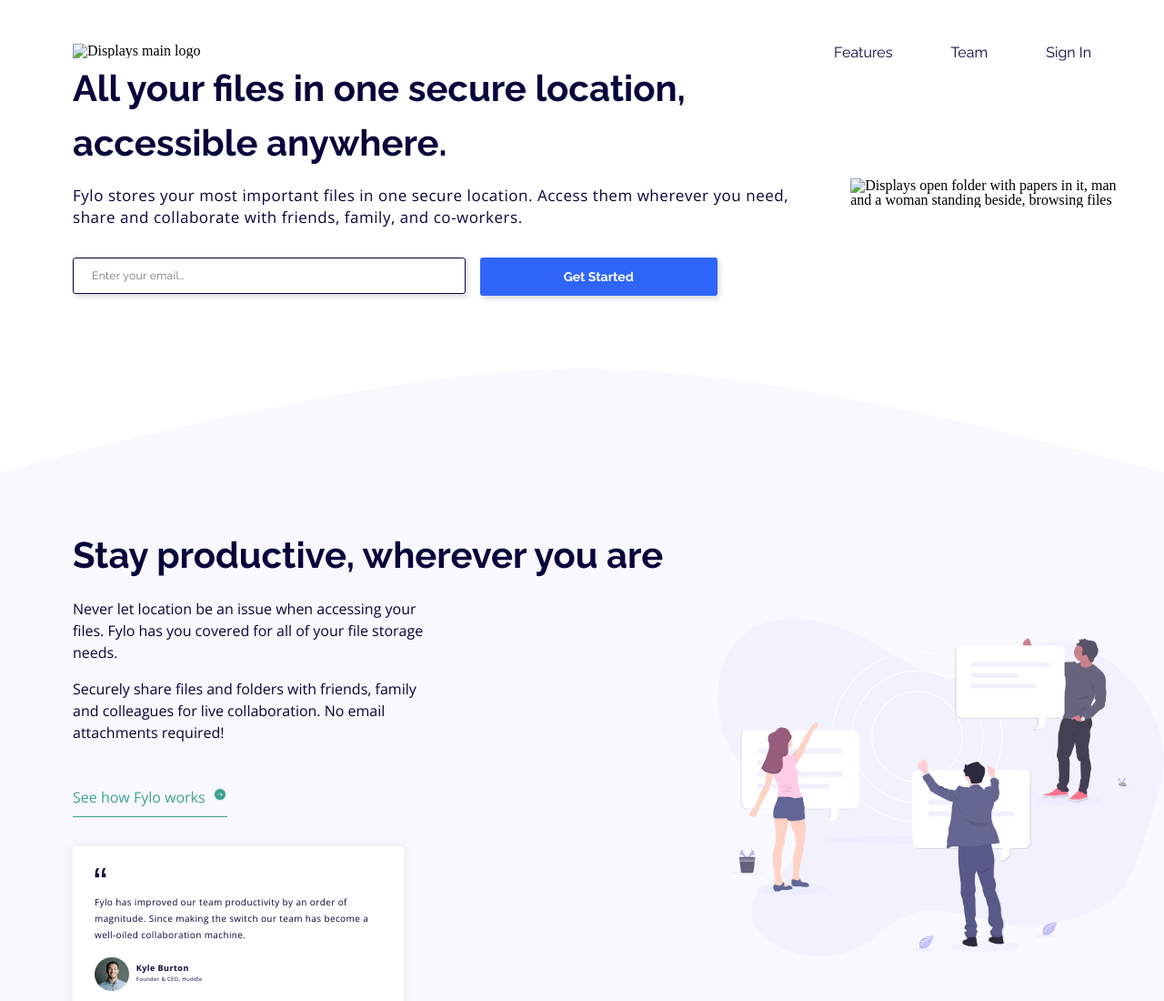
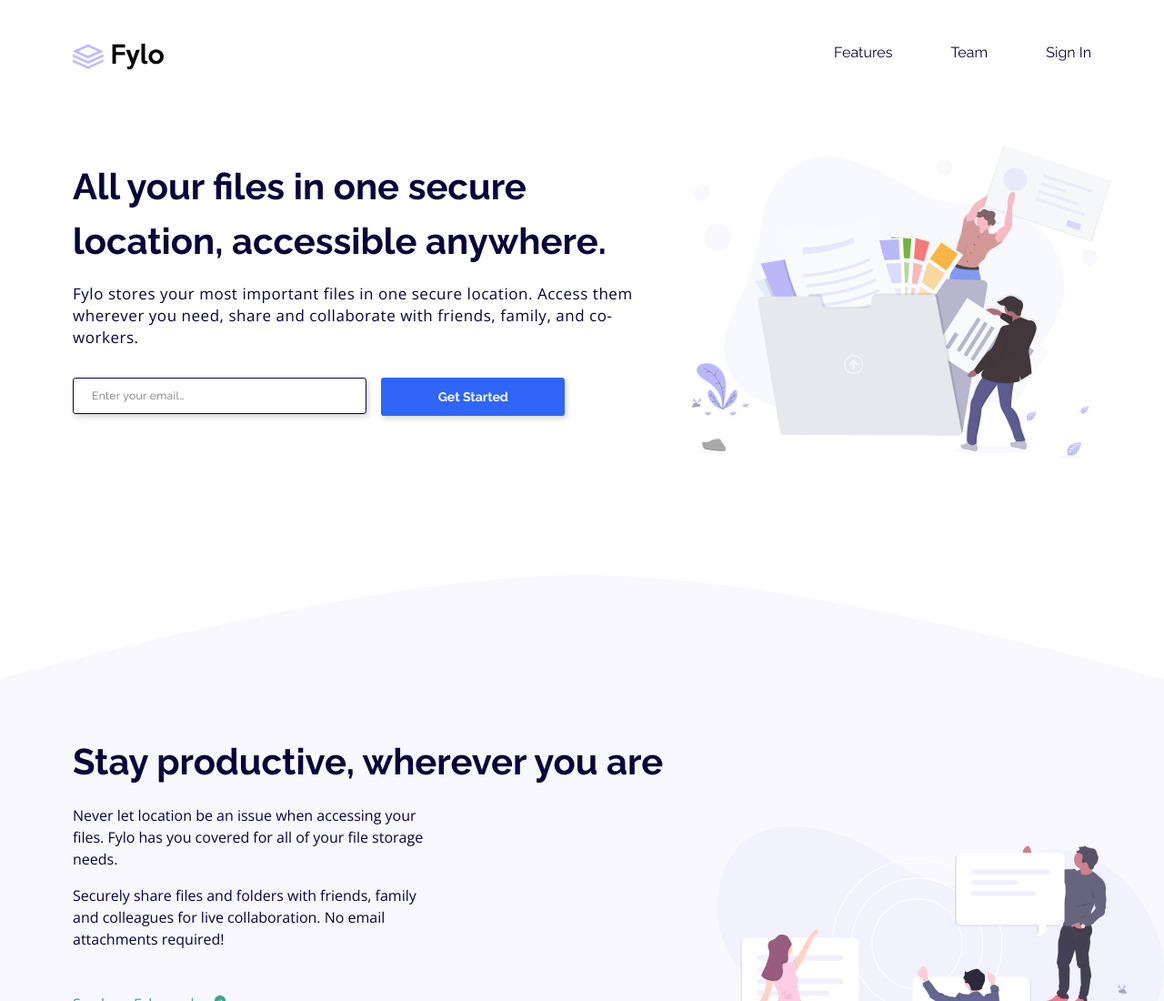
Before and after one commit to Ditsk/fyo-landing, a plain HTML site: page index.html in a window 1280 px wide. Shown: the top 1100 px of the page at 91% size. Drawn offline with nearby package versions, Linux system fonts and the light colour scheme; the site is published under a folder, as on GitHub Pages, so addresses that start at the root find nothing.

Commit message:
Update index.html

```diff
--- a/index.html
+++ b/index.html
@@ -29,7 +29,7 @@ href="https://cdnjs.cloudflare.com/ajax/libs/font-awesome/6.3.0/css/all.min.css"
 
 <header>
   <div class="logo-div">
-    <img class="logo" src="/images/logo.svg" alt="Displays main logo">
+    <img class="logo" src="./images/logo.svg" alt="Displays main logo">
   </div>
   <div class="header-button-div">
     <a class="header-link" href="#"><span class="header-link-txt">Features</span></a>
@@ -40,7 +40,7 @@ href="https://cdnjs.cloudflare.com/ajax/libs/font-awesome/6.3.0/css/all.min.css"
 
 <section class="upper-section">
 <div class="image-1-div">
-  <img class="image-1" src="/images/illustration-1.svg" alt="Displays open folder with papers in it, man and a woman standing beside, browsing files">
+  <img class="image-1" src="./images/illustration-1.svg" alt="Displays open folder with papers in it, man and a woman standing beside, browsing files">
 </div>
 
   <div class="upper-text-div">
```
